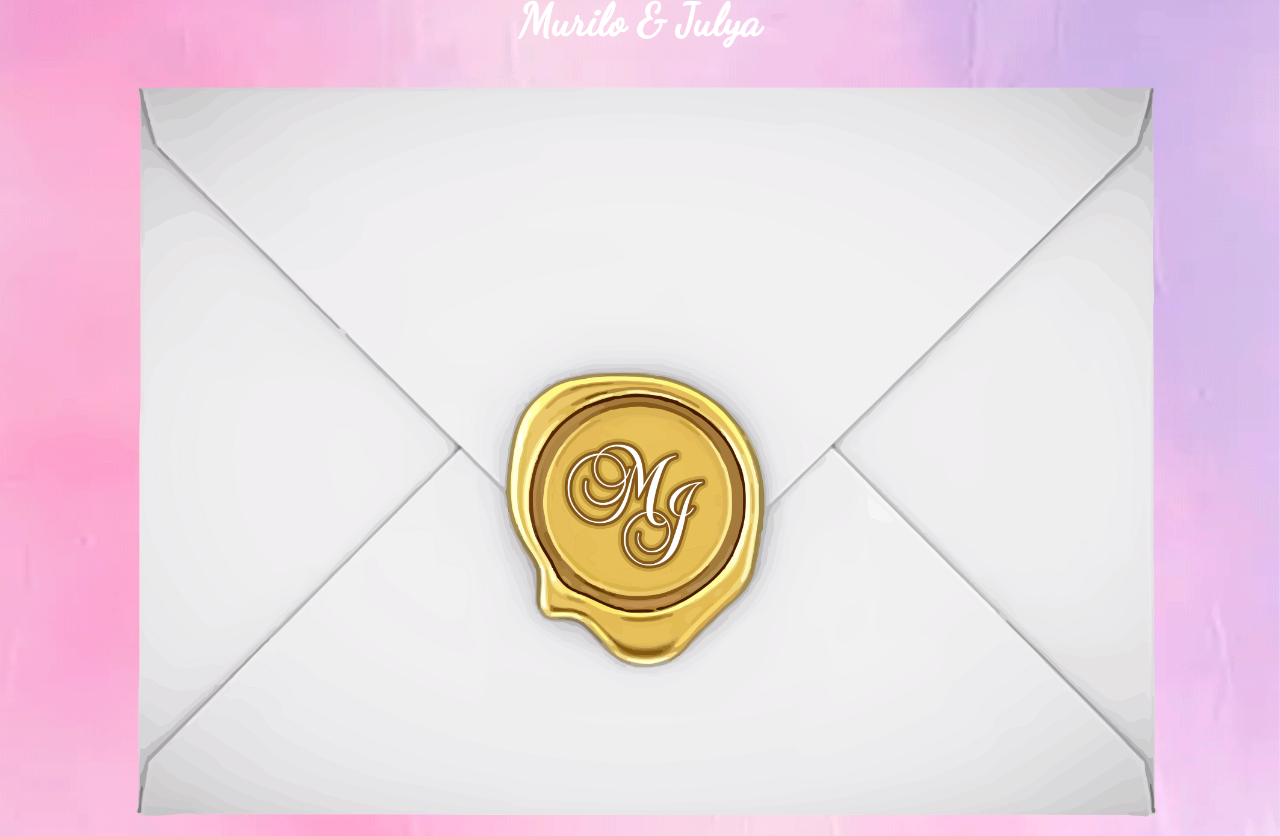
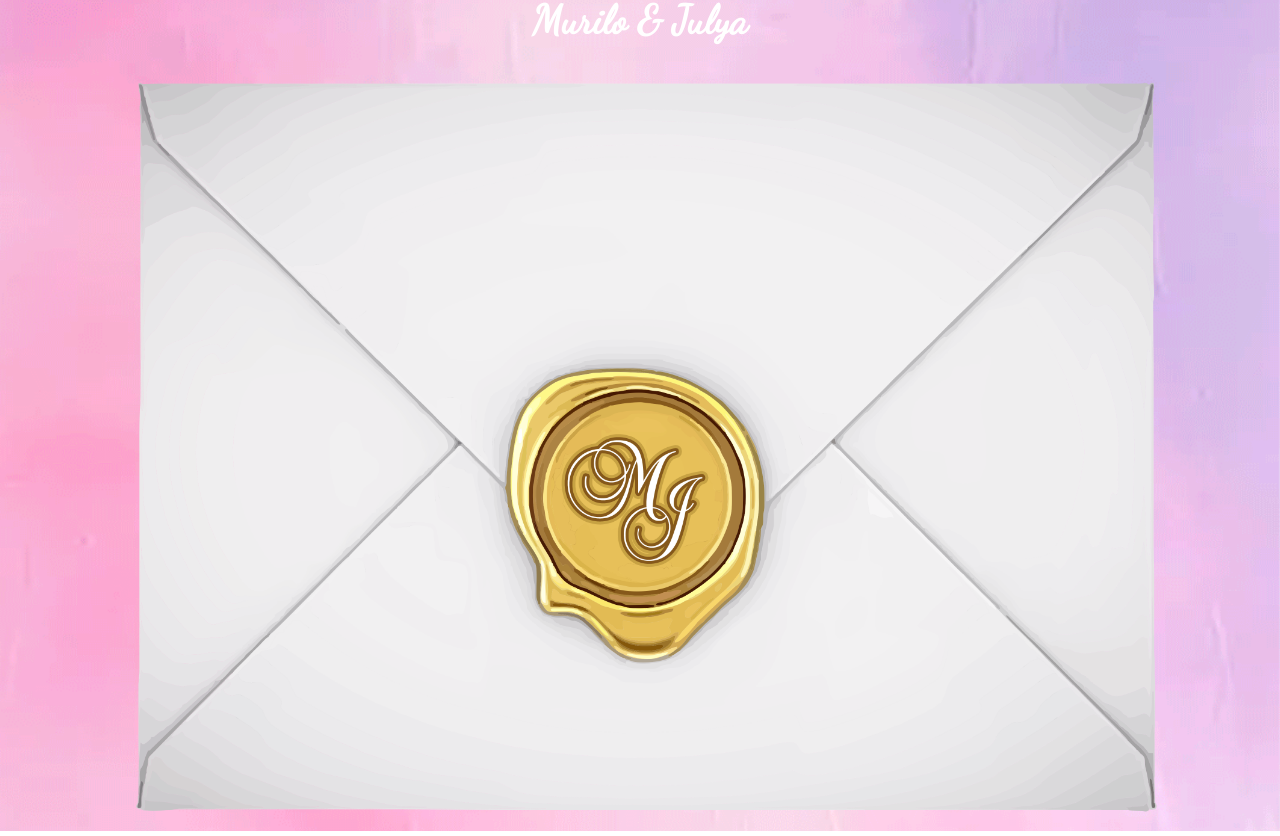
Before and after one commit to infotechbandalarga/convitedecasamento, a plain HTML site: page index.html in a window 1280 px wide. Drawn offline with Linux system fonts and the light colour scheme.

Commit message:
tamanho
tamanho

```diff
--- a/style.css
+++ b/style.css
@@ -22,7 +22,7 @@
 
   .envelope-name {
     font-family: 'Dancing Script', cursive;
-    font-size:45px; /* Ajuste o tamanho da fonte conforme preferir */
+    font-size: 40px; /* Ajuste o tamanho da fonte conforme preferir */
     color: #ffffff;
     margin-bottom: 20px;
     text-align: center;
```
